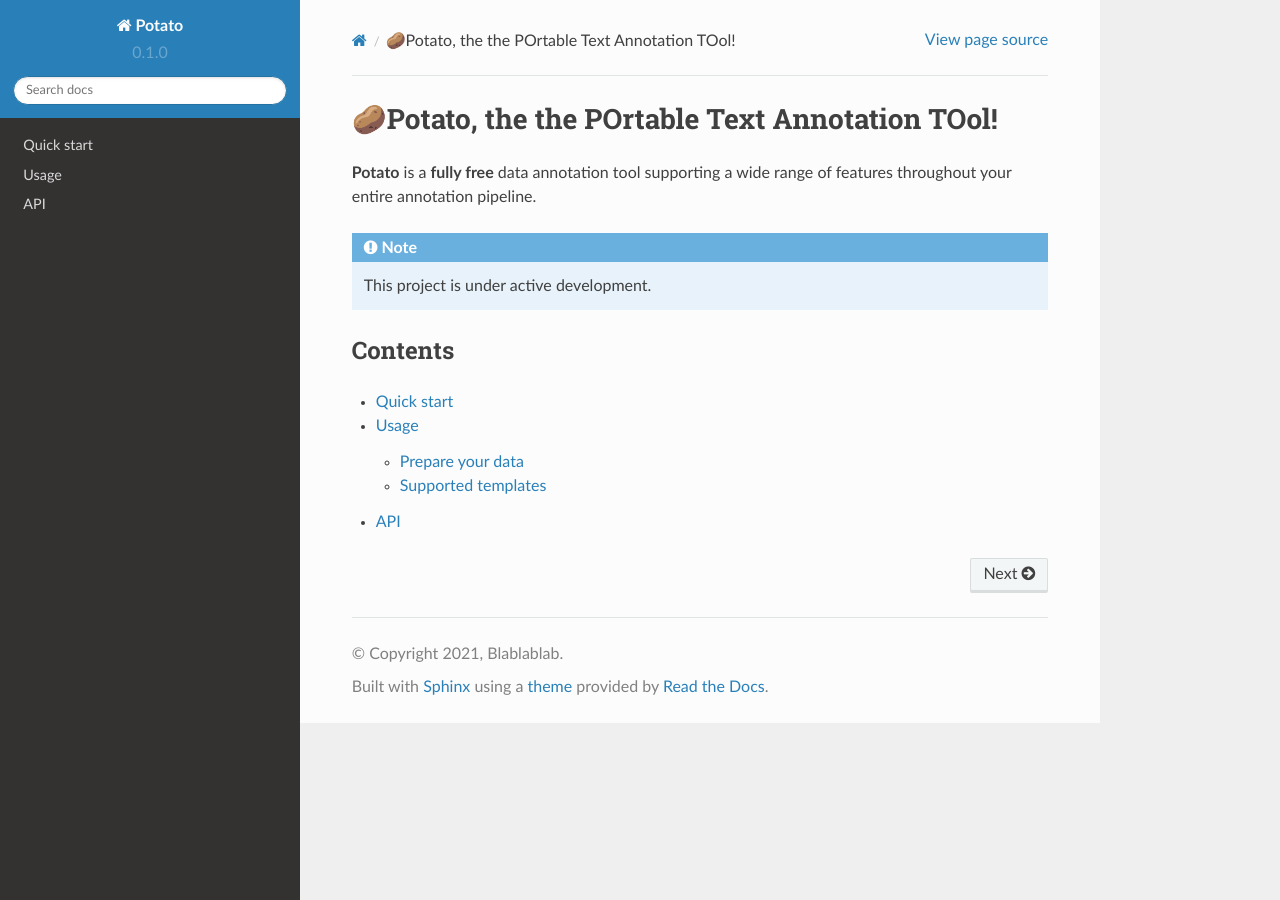
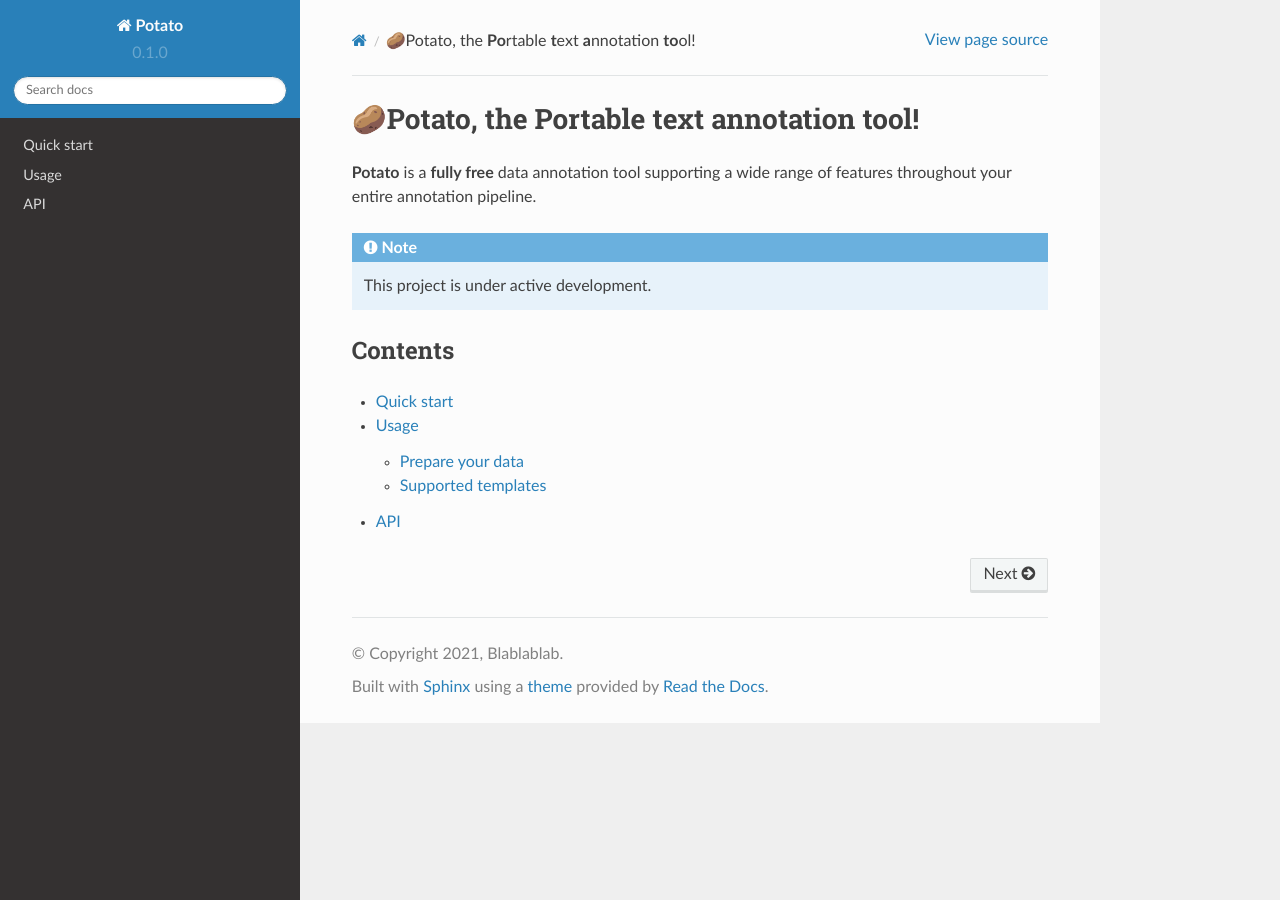
Before and after one commit to Jiaxin-Pei/potato-tutorial, a Sphinx documentation site: the page built from docs/source/index.rst, in a window 1280 px wide. Built offline with Sphinx 7.4.7 and the Read the Docs theme 2.0.0, drawn with Linux system fonts in a browser that asks for light colours.

Commit message:
Update index.rst

```diff
--- a/docs/source/index.rst
+++ b/docs/source/index.rst
@@ -1,4 +1,4 @@
-🥔Potato, the the POrtable Text Annotation TOol!
+🥔Potato, the **Po**\ rtable **t**\ ext **a**\ nnotation **to**\ ol!
 ===================================
 
 **Potato** is a **fully free** data annotation tool supporting a wide range of features throughout your
```
